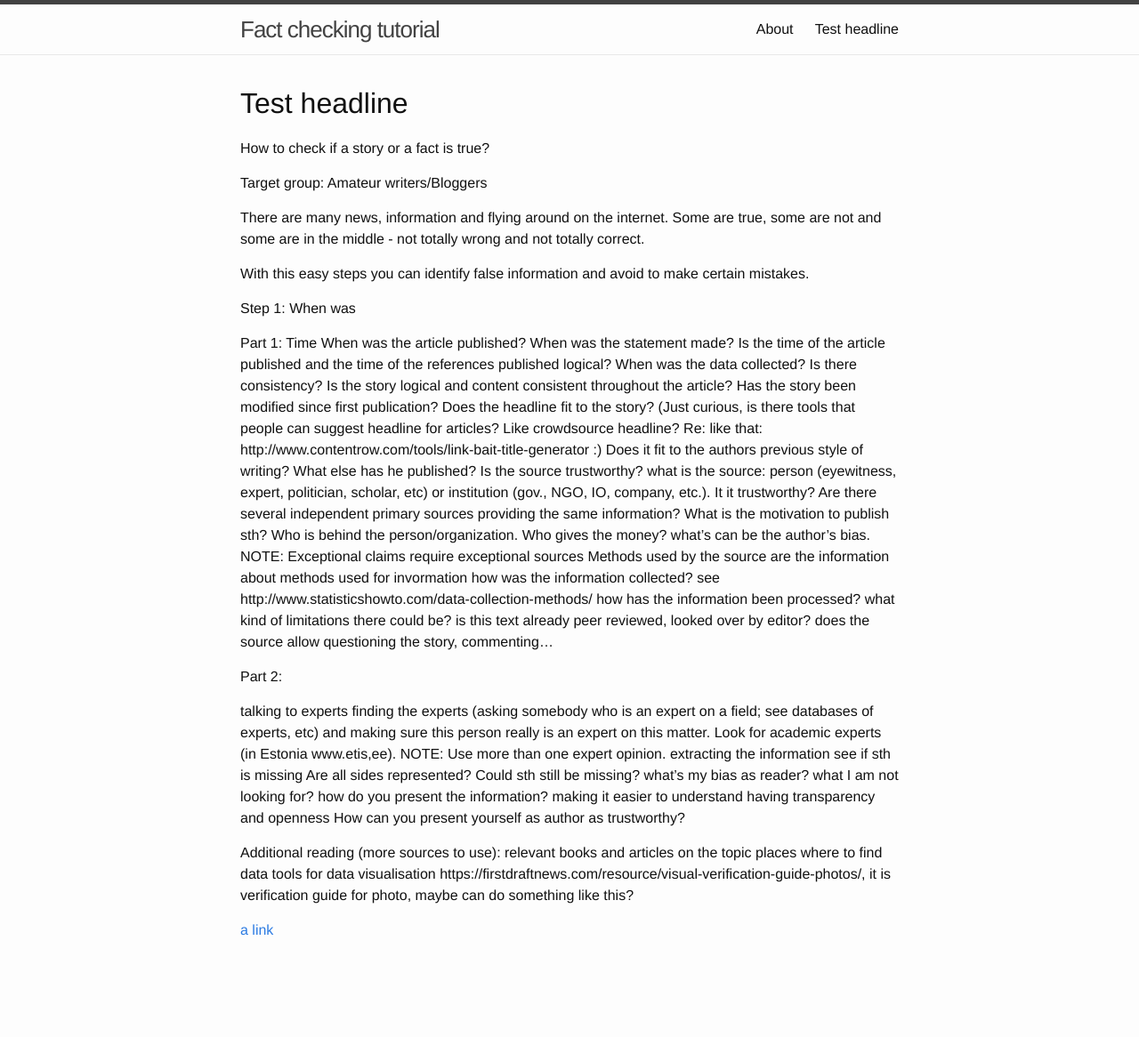
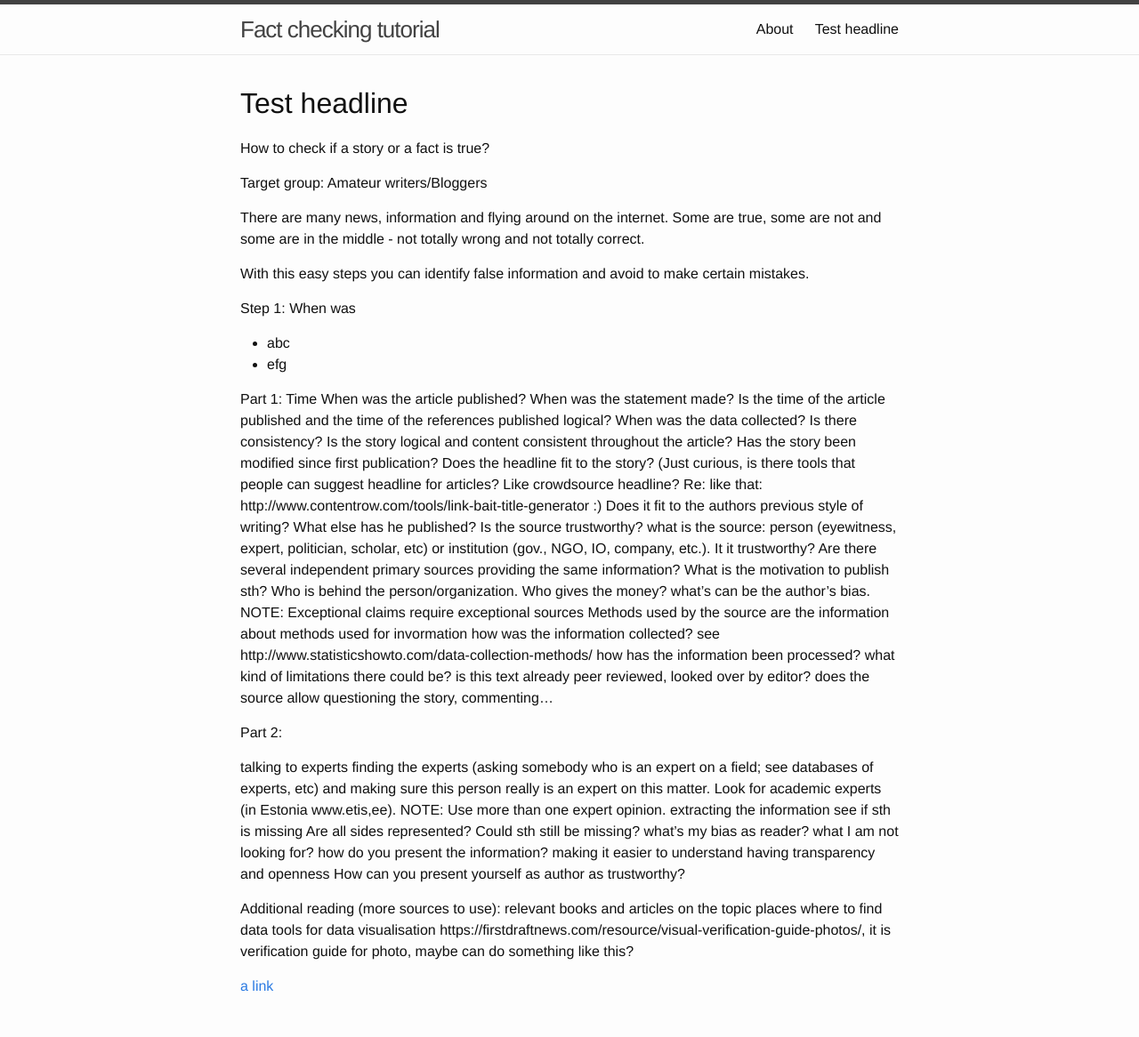
Before and after one commit to fact-tutorial/fact-tutorial.github.io, a Jekyll site: the page built from index.md, in a window 1280 px wide. Shown: the whole page at 89% size. Built offline with Jekyll 4.4.1, drawn with Linux system fonts in a browser that asks for light colours; our own code applies the rules of GitHub Pages for plain Markdown files; before the commit the page ends 1103 px from its top, so only the background shows below that.

Commit message:
Update index.md

```diff
--- a/index.md
+++ b/index.md
@@ -16,7 +16,8 @@ There are many news, information and flying around on the internet. Some are tru
 With this easy steps you can identify false information and avoid to make certain mistakes.
 
 Step 1: When was
-
+* abc
+* efg
 
 Part 1:
 Time
```
